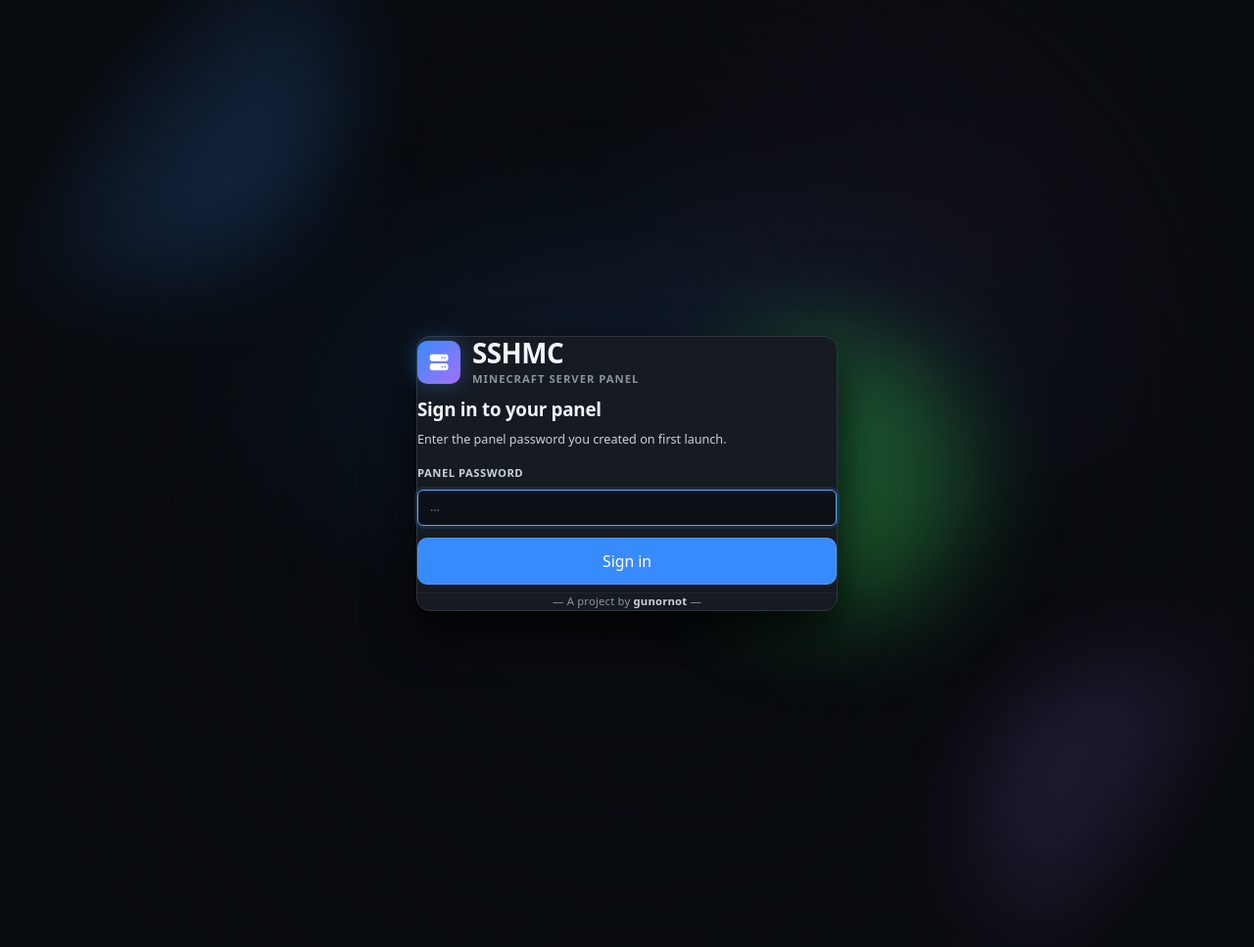
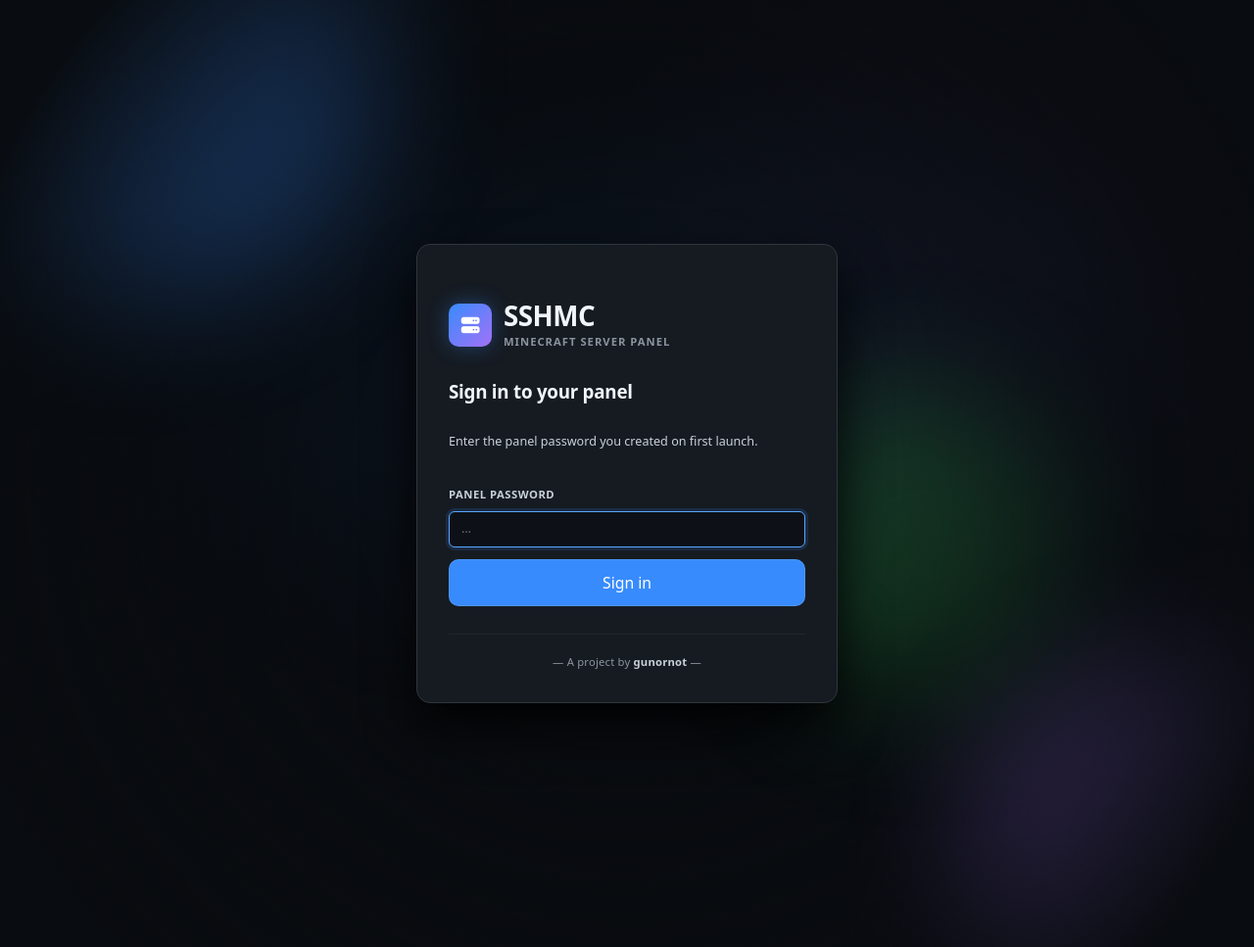
Before and after one commit to Guniscodin/sshmc, a Python web app: template src/mcpanel/web/templates/login.html in a window 1280 px wide. Shown: the whole page at 98% size. Run offline with Jinja, Linux system fonts and the light colour scheme; the template is opened without the code that fills it, so the values that code supplies are empty.

Commit message:
Fix login page layout and tone down background animation
- Add missing spacing tokens (space-5, space-7, space-10) that the
  login card referenced but tokens.css did not define
- Reduce background blob opacity/size and soften the vignette so the
  animated backdrop is subtle rather than overwhelming

```diff
--- a/src/mcpanel/web/static/css/pages.css
+++ b/src/mcpanel/web/static/css/pages.css
@@ -1794,54 +1794,54 @@ body.login-page {
     inset: 0;
     z-index: 0;
     overflow: hidden;
-    background: radial-gradient(ellipse 60% 40% at 50% 40%, rgba(56, 139, 253, 0.10), transparent 70%),
-                radial-gradient(ellipse 50% 60% at 80% 20%, rgba(163, 113, 247, 0.08), transparent 65%);
+    background: radial-gradient(ellipse 70% 50% at 50% 40%, rgba(56, 139, 253, 0.06), transparent 75%),
+                radial-gradient(ellipse 55% 65% at 85% 25%, rgba(163, 113, 247, 0.05), transparent 70%);
 }
 
 /* Animated gradient blobs for a subtle, living background. */
 .login-blob {
     position: absolute;
     border-radius: 50%;
-    filter: blur(48px);
-    opacity: 0.45;
-    animation: loginBlobFloat 14s ease-in-out infinite alternate;
+    filter: blur(64px);
+    opacity: 0.25;
+    animation: loginBlobFloat 16s ease-in-out infinite alternate;
 }
 
 .login-blob-1 {
-    width: 420px;
-    height: 420px;
+    width: 460px;
+    height: 460px;
     background: var(--primary);
-    top: -120px;
-    left: -120px;
+    top: -140px;
+    left: -130px;
     animation-delay: 0s;
-    animation-duration: 16s;
+    animation-duration: 18s;
 }
 
 .login-blob-2 {
-    width: 360px;
-    height: 360px;
+    width: 400px;
+    height: 400px;
     background: #a371f7;
-    bottom: -90px;
-    right: -90px;
-    animation-delay: 4s;
-    animation-duration: 18s;
+    bottom: -110px;
+    right: -110px;
+    animation-delay: 5s;
+    animation-duration: 20s;
 }
 
 .login-blob-3 {
-    width: 300px;
-    height: 300px;
+    width: 340px;
+    height: 340px;
     background: #2ea043;
-    top: 35%;
-    left: 55%;
-    animation-delay: 8s;
-    animation-duration: 15s;
+    top: 40%;
+    left: 60%;
+    animation-delay: 9s;
+    animation-duration: 17s;
 }
 
 .login-vignette {
     position: fixed;
     inset: 0;
     z-index: 1;
-    background: radial-gradient(circle at 50% 50%, transparent 30%, var(--bg) 85%);
+    background: radial-gradient(circle at 50% 50%, transparent 35%, var(--bg) 90%);
     pointer-events: none;
 }
 
--- a/src/mcpanel/web/static/css/tokens.css
+++ b/src/mcpanel/web/static/css/tokens.css
@@ -51,8 +51,11 @@
     --space-2: 8px;
     --space-3: 12px;
     --space-4: 16px;
+    --space-5: 20px;
     --space-6: 24px;
+    --space-7: 40px;
     --space-8: 32px;
+    --space-10: 56px;
     --space-12: 48px;
 
     /* Radii */
```
